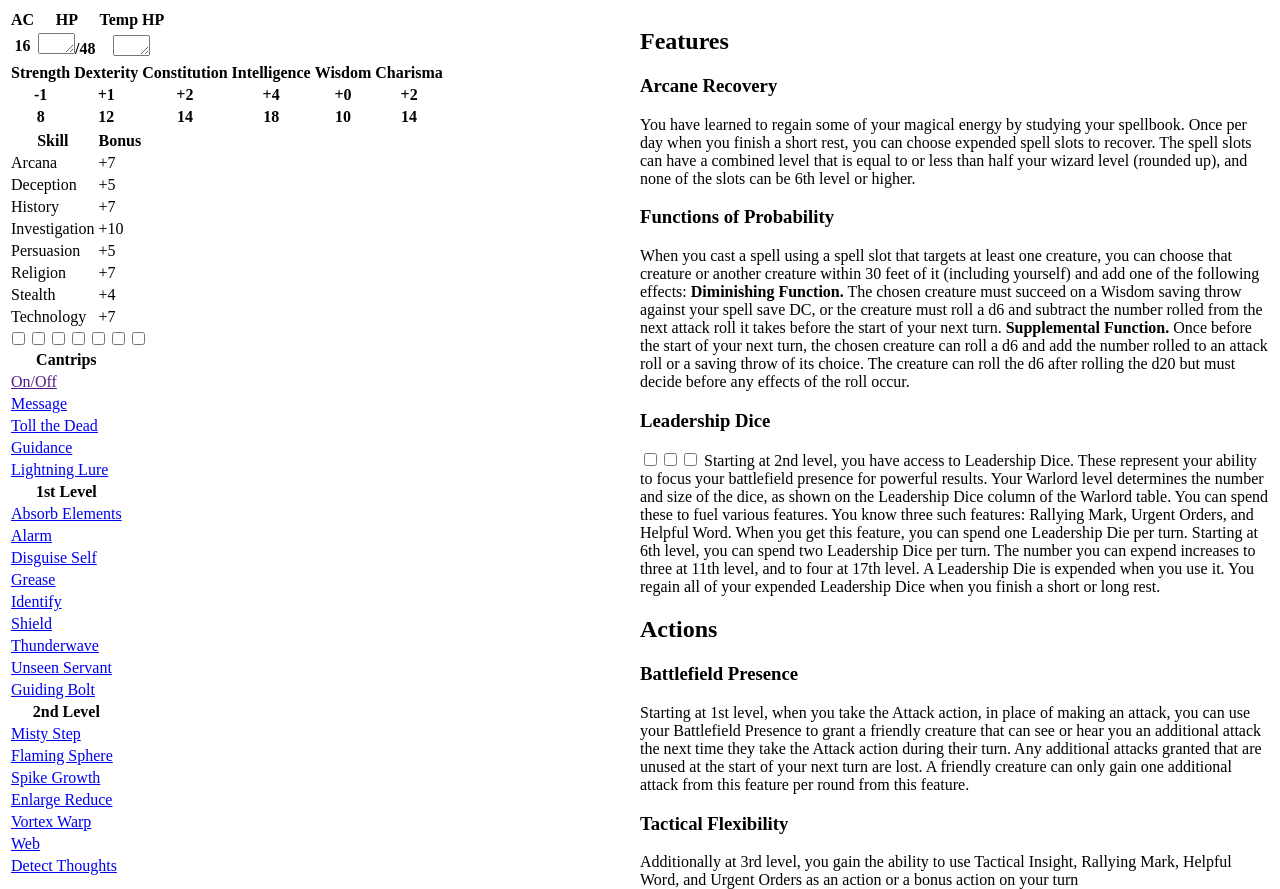
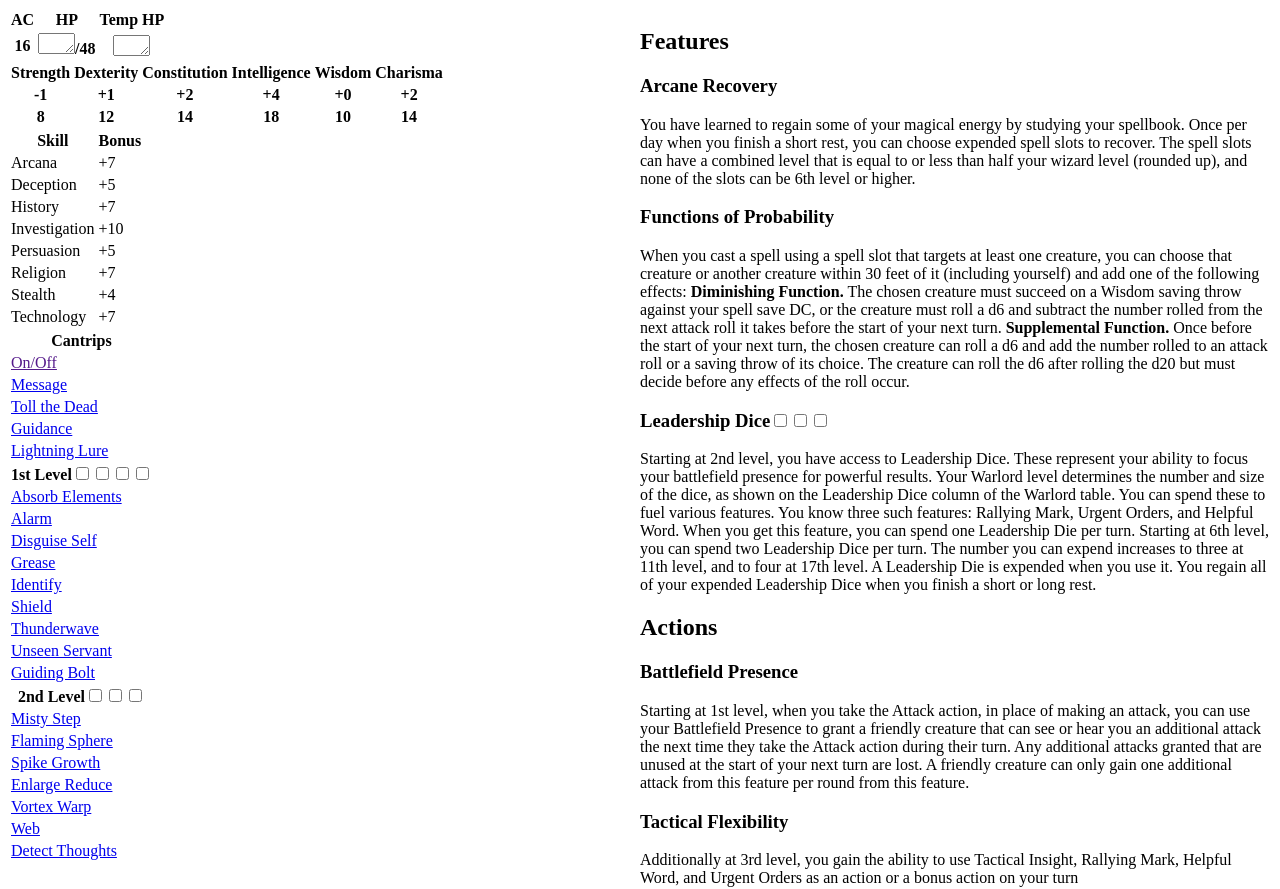
Before and after one commit to AshWolf/AshWolf.github.io, a plain HTML site: page index.html in a window 1280 px wide. Shown: the top 889 px of the page. Drawn offline with Linux system fonts and the light colour scheme.

Commit message:
Fix checkboxes

```diff
--- a/index.html
+++ b/index.html
@@ -44,7 +44,7 @@
                 <tr><td><a href = "https://www.dndbeyond.com/spells/toll-the-dead">Toll the Dead</a></td></tr>
                 <tr><td><a href = "https://www.dndbeyond.com/spells/guidance">Guidance</a></td></tr>
                 <tr><td><a href = "https://www.dndbeyond.com/spells/lightning-lure">Lightning Lure</a></td></tr>
-                <tr><th>1st Level</th></tr><input type="checkbox"><input type="checkbox"><input type="checkbox"><input type="checkbox">
+                <tr><th>1st Level<input type="checkbox"><input type="checkbox"><input type="checkbox"><input type="checkbox"></th></tr>
                 <tr><td><a href = "https://www.dndbeyond.com/spells/absorb-elements">Absorb Elements</a></td></tr>
                 <tr><td><a href = "https://www.dndbeyond.com/spells/alarm">Alarm</a></td></tr>
                 <tr><td><a href = "https://www.dndbeyond.com/spells/disguise-self">Disguise Self</a></td></tr>
@@ -54,7 +54,7 @@
                 <tr><td><a href = "https://www.dndbeyond.com/spells/thunderwave">Thunderwave</a></td></tr>
                 <tr><td><a href = "https://www.dndbeyond.com/spells/unseen-servant">Unseen Servant</a></td></tr>
                 <tr><td><a href = "https://www.dndbeyond.com/spells/guiding-bolt">Guiding Bolt</a></td></tr>
-                <tr><th>2nd Level</th></tr><input type="checkbox"><input type="checkbox"><input type="checkbox">
+                <tr><th>2nd Level<input type="checkbox"><input type="checkbox"><input type="checkbox"></th></tr>
                 <tr><td><a href = "https://www.dndbeyond.com/spells/misty-step">Misty Step</a></td></tr>
                 <tr><td><a href = "https://www.dndbeyond.com/spells/flaming-sphere">Flaming Sphere</a></td></tr>
                 <tr><td><a href = "https://www.dndbeyond.com/spells/spike-growth">Spike Growth</a></td></tr>
@@ -76,7 +76,7 @@
         When you cast a spell using a spell slot that targets at least one creature, you can choose that creature or another creature within 30 feet of it (including yourself) and add one of the following effects:
         <b>Diminishing Function.</b> The chosen creature must succeed on a Wisdom saving throw against your spell save DC, or the creature must roll a d6 and subtract the number rolled from the next attack roll it takes before the start of your next turn.
         <b>Supplemental Function.</b> Once before the start of your next turn, the chosen creature can roll a d6 and add the number rolled to an attack roll or a saving throw of its choice. The creature can roll the d6 after rolling the d20 but must decide before any effects of the roll occur.
-        <h3>Leadership Dice</h3><input type="checkbox"><input type="checkbox"><input type="checkbox">
+        <h3>Leadership Dice<input type="checkbox"><input type="checkbox"><input type="checkbox"></h3>
         Starting at 2nd level, you have access to Leadership Dice.
         These represent your ability to focus your battlefield
         presence for powerful results. Your Warlord level determines
```
